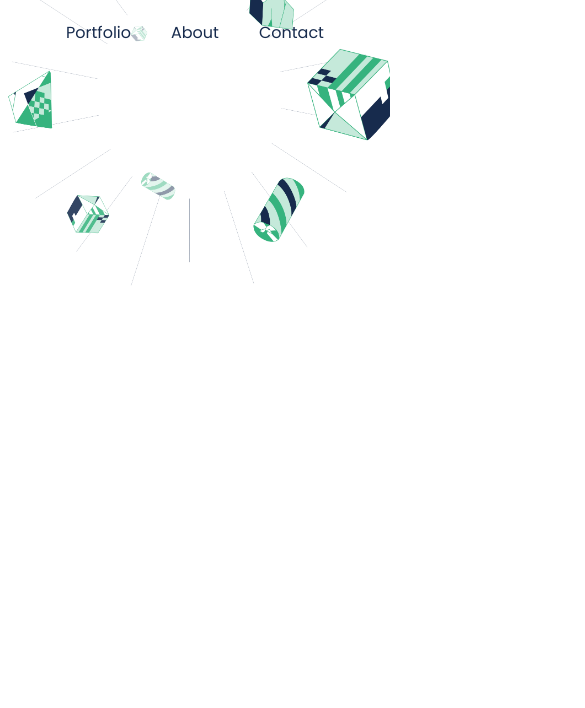
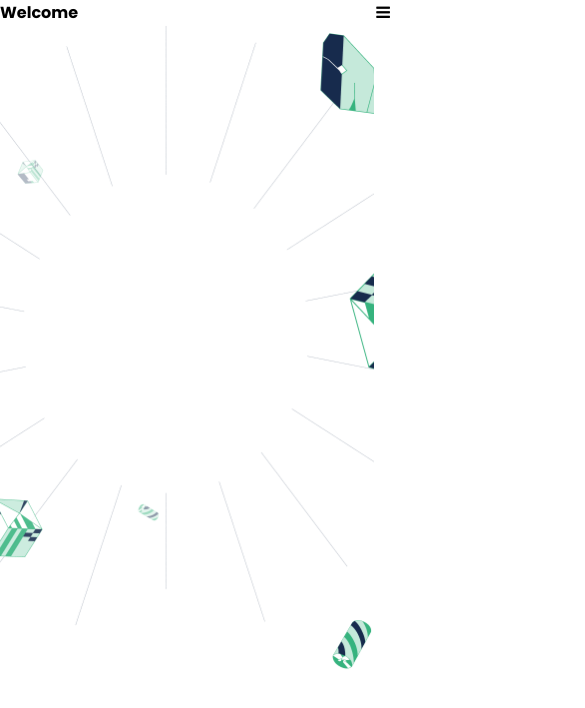
Before and after one commit to kessio/Personal-Portfolio-2, a plain HTML site: page index.html in a window 390 px wide. Shown: the top 708 px of the page, 585 px wide, since content can reach past the window. Drawn offline with Linux system fonts and the light colour scheme.

Commit message:
General styling on the style.css

```diff
--- a/index.html
+++ b/index.html
@@ -14,6 +14,10 @@
 </head>
 <body>
     <main>
+        <div class="mobile-nav">
+            <span class="mobile-logo"><h4>Welcome</h4></span>
+            <span class="mobile-menu"><i class="fa fa-bars"></i></span>
+        </div>
         <section class="header">
             <nav>
                 <ul class="menu-list">
--- a/style.css
+++ b/style.css
@@ -5,12 +5,13 @@
   font-family: 'Plus Jakarta Sans', sans-serif;
   font-family: 'Poppins', sans-serif;
 }
+/* Header section Large screen styling */
 .header{
     height: 1434px;
     width:100%;
     background-image: url(images/Header-llustration-desktop@2x.png);
     background-size: contain;
-  background-repeat: no-repeat;
+   background-repeat: no-repeat;
 
 }
 .menu-list {
@@ -25,3 +26,31 @@
     text-decoration: none;
     color: #172B4D
 }
+.mobile-nav{
+    /*Do  not display mobile navigation on large devices */
+    display: none;
+}
+
+/* Header section small screen styling */
+@media only screen and (max-width: 600px) {
+    nav{
+        display: none;
+    }
+    .mobile-nav{
+        display: flex;
+        justify-content: space-between;
+    }
+    .header{
+    width:630px;
+    height: 648px;
+    top: 98.12px;
+    left: -126.38px;
+    background-image: url(images/header-illsutration-mobile@2x.png);
+    background-repeat: no-repeat;
+    }
+
+    .mobile-logo {
+
+    }
+
+}
```
Also changed, not shown: images/header-illsutration-mobile.svg (added), images/header-illsutration-mobile@2x.png (added), 1 other file.
